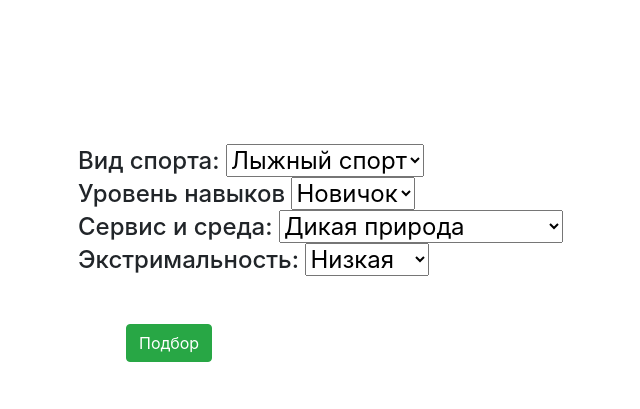
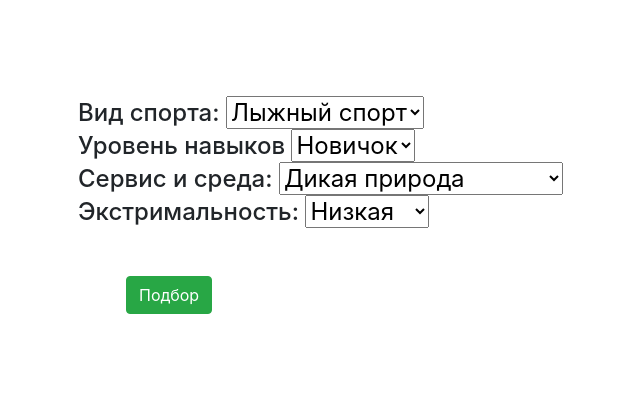
Before and after one commit to alexarlord-boop/DJANGO_project, a Django app: template live_action/main/templates/main/index.html in a window 1280 px wide. Shown: the part 56-465 px from the top of the page, without its empty margins (7-647 px from the left). Run offline with Django 3.2, Linux system fonts and the light colour scheme; the template is opened without the code that fills it: values that come from a table or form of the project are taken from there, others are empty; some libraries are stand-ins or nearby versions.

Commit message:
Refactored map repr on map page

```diff
--- a/live_action/main/templates/main/index.html
+++ b/live_action/main/templates/main/index.html
@@ -5,7 +5,7 @@
 <div class="container mt-5 pt-5">
     <div class="row">
         <div class="col-md-6">
-            <form method="post" class="h4 pt-5">
+            <form method="post" class="h4">
                 {% csrf_token %}
 
                 {{form.type.label}}
--- a/live_action/main/templates/main/map.html
+++ b/live_action/main/templates/main/map.html
@@ -3,6 +3,8 @@
 {% block title %}Карта{% endblock %}
 
 {% block content %}
-{{map | safe}}
+<div class="container w-60">
+    {{map | safe}}
+</div>
 
 {% endblock %}
--- a/live_action/main/views.py
+++ b/live_action/main/views.py
@@ -11,7 +11,7 @@ def index(request):
         form = FilterForm(request.POST)  # получаем данные из формы -> запрос к бд
         if form.is_valid():
             # действия с данными фильтра
-            return HttpResponseRedirect('/map')
+            pass
 
     form = FilterForm()
 
```
